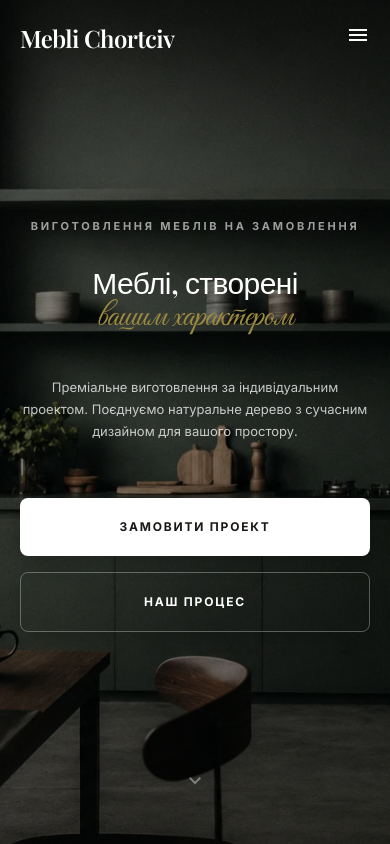
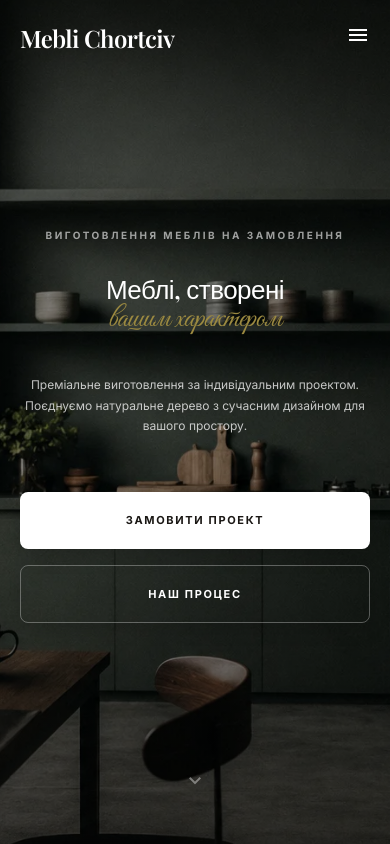
Before and after one commit to dupcamen-dev/Mebli, a Next.js app: page / in a window 390 px wide. Shown: the top 844 px of the page. Built offline with nearby package versions, Linux system fonts and the light colour scheme.

Commit message:
reduce hero text size mobile and desktop

```diff
--- a/src/components/sections/Hero.tsx
+++ b/src/components/sections/Hero.tsx
@@ -14,16 +14,16 @@ export function Hero() {
 
       <div className="relative z-10 max-w-[1600px] mx-auto px-5 md:px-8 text-center">
         <div className="animate-fade-up">
-          <span className="inline-block text-white/60 text-[11px] md:text-[15px] font-bold uppercase tracking-[0.25em] font-[family-name:var(--font-body)] mb-8">
+          <span className="inline-block text-white/60 text-[10px] md:text-[13px] font-bold uppercase tracking-[0.25em] font-[family-name:var(--font-body)] mb-8">
             Виготовлення меблів на замовлення
           </span>
         </div>
-        <h1 className="font-[family-name:var(--font-headline)] text-[30px] md:text-[76px] lg:text-[88px] font-medium leading-[1.05] tracking-[-0.02em] text-white max-w-5xl mx-auto mb-10 animate-fade-up" style={{ animationDelay: "0.1s" }}>
+        <h1 className="font-[family-name:var(--font-headline)] text-[26px] md:text-[56px] lg:text-[68px] font-medium leading-[1.05] tracking-[-0.02em] text-white max-w-5xl mx-auto mb-10 animate-fade-up" style={{ animationDelay: "0.1s" }}>
           Меблі, створені
           <br />
-          <span className="font-[family-name:var(--font-script)] text-[34px] md:text-[84px] lg:text-[100px] font-normal" style={{ color: "#9c8a41" }}>вашим характером</span>
+          <span className="font-[family-name:var(--font-script)] text-[30px] md:text-[60px] lg:text-[78px] font-normal" style={{ color: "#9c8a41" }}>вашим характером</span>
         </h1>
-        <p className="text-[13px] md:text-[20px] leading-[1.7] text-white/75 max-w-xl mx-auto mb-14 animate-fade-up" style={{ animationDelay: "0.2s" }}>
+        <p className="text-[12px] md:text-[17px] leading-[1.7] text-white/75 max-w-xl mx-auto mb-14 animate-fade-up" style={{ animationDelay: "0.2s" }}>
           Преміальне виготовлення за індивідуальним проектом. Поєднуємо
           натуральне дерево з сучасним дизайном для вашого простору.
         </p>
@@ -34,7 +34,7 @@ export function Hero() {
               e.preventDefault();
               document.getElementById("contact")?.scrollIntoView({ behavior: "smooth" });
             }}
-            className="inline-flex items-center justify-center bg-white text-primary px-12 py-5 text-[12px] md:text-[14px] font-bold uppercase tracking-[0.15em] font-[family-name:var(--font-body)] hover:bg-white/90 transition-all duration-300 cursor-pointer rounded-lg shadow-[0_4px_20px_rgba(0,0,0,0.25)]"
+            className="inline-flex items-center justify-center bg-white text-primary px-12 py-5 text-[11px] md:text-[13px] font-bold uppercase tracking-[0.15em] font-[family-name:var(--font-body)] hover:bg-white/90 transition-all duration-300 cursor-pointer rounded-lg shadow-[0_4px_20px_rgba(0,0,0,0.25)]"
           >
             Замовити проект
           </a>
@@ -44,7 +44,7 @@ export function Hero() {
               e.preventDefault();
               document.getElementById("process")?.scrollIntoView({ behavior: "smooth" });
             }}
-            className="inline-flex items-center justify-center bg-transparent text-white border border-white/30 px-12 py-5 text-[12px] md:text-[14px] font-bold uppercase tracking-[0.15em] font-[family-name:var(--font-body)] hover:bg-white/10 transition-all duration-300 cursor-pointer rounded-lg shadow-[0_4px_20px_rgba(0,0,0,0.2)]"
+            className="inline-flex items-center justify-center bg-transparent text-white border border-white/30 px-12 py-5 text-[11px] md:text-[13px] font-bold uppercase tracking-[0.15em] font-[family-name:var(--font-body)] hover:bg-white/10 transition-all duration-300 cursor-pointer rounded-lg shadow-[0_4px_20px_rgba(0,0,0,0.2)]"
           >
             Наш процес
           </a>
```
